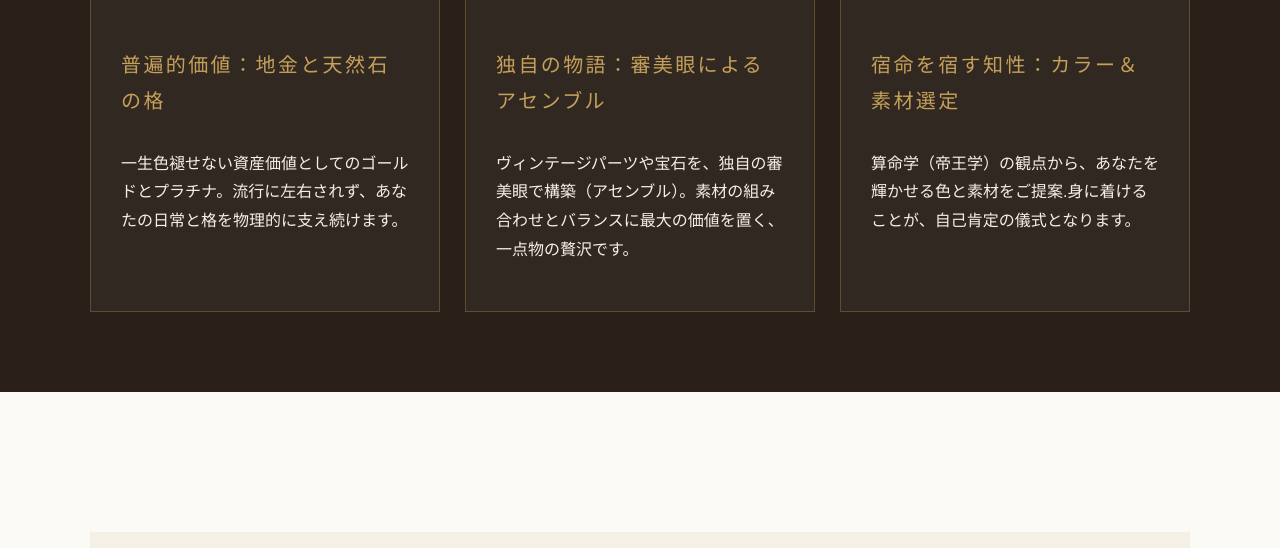
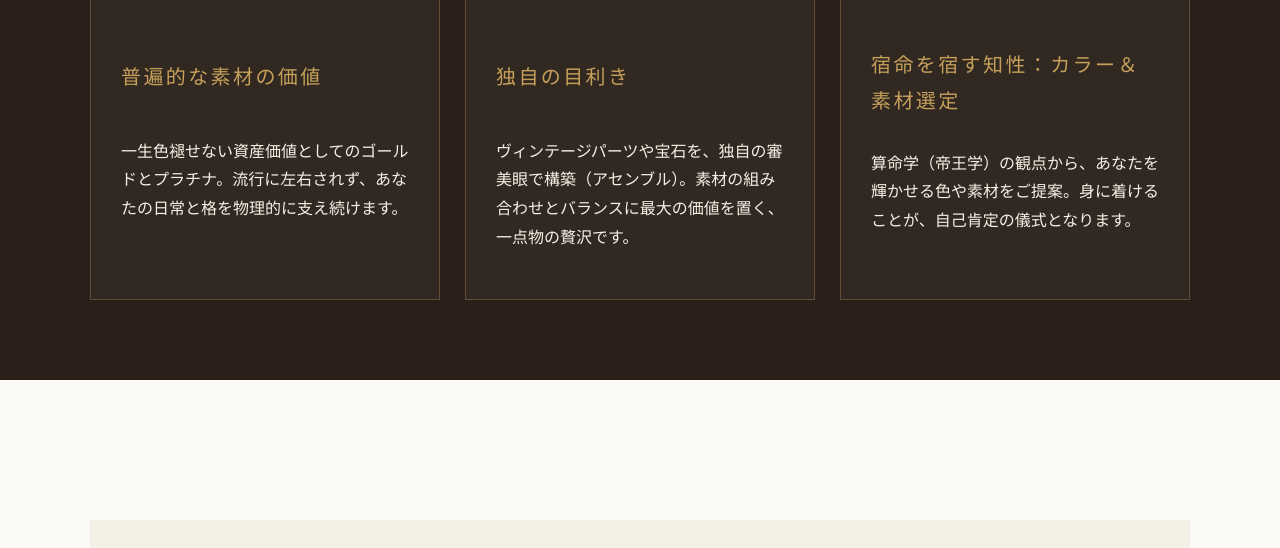
Before and after one commit to reinaririko-del/nocturnalarmor-lp, a plain HTML site: page index.html in a window 1280 px wide. Shown: the part 1836-2384 px from the top of the page. Drawn offline with Linux system fonts and the light colour scheme.

Commit message:
Update index.html

```diff
--- a/index.html
+++ b/index.html
@@ -209,14 +209,14 @@
                 <div class="card">
                     <img src="item1.png" alt="ペリドットと淡水パールのフラワーリング">
                     <div class="card-body">
-                        <h3>普遍的価値：地金と天然石の格</h3>
+                        <h3>普遍的な素材の価値</h3>
                         <p>一生色褪せない資産価値としてのゴールドとプラチナ。流行に左右されず、あなたの日常と格を物理的に支え続けます。</p>
                     </div>
                 </div>
                 <div class="card">
                     <img src="item2.png" alt="シトリンのオーバルクラスターリング">
                     <div class="card-body">
-                        <h3>独自の物語：審美眼によるアセンブル</h3>
+                        <h3>独自の目利き</h3>
                         <p>ヴィンテージパーツや宝石を、独自の審美眼で構築（アセンブル）。素材の組み合わせとバランスに最大の価値を置く、一点物の贅沢です。</p>
                     </div>
                 </div>
@@ -224,7 +224,7 @@
                     <img src="item3.png" alt="ブルージルコンのサンバーストリング">
                     <div class="card-body">
                         <h3>宿命を宿す知性：カラー＆素材選定</h3>
-                        <p>算命学（帝王学）の観点から、あなたを輝かせる色と素材をご提案.身に着けることが、自己肯定の儀式となります。</p>
+                        <p>算命学（帝王学）の観点から、あなたを輝かせる色や素材をご提案。身に着けることが、自己肯定の儀式となります。</p>
                     </div>
                 </div>
             </div>
@@ -270,7 +270,7 @@
             <div class="step-item">
                 <div class="step-num">03</div>
                 <h4><span>【製作開始】</span><span>オーダーの確定。</span></h4>
-                <p>ご提案に納得いただけた場合のみ確定。あなただけの特別なジュエリーへと形にする時間を、楽しみにお待ちください。</p>
+                <p>ご提案に納得いただけた場合のみ確定。ご提案に納得いただけた場合のみ確定。厳選した素材を、熟練の職人の手で、あなただけの一点へと丁寧に仕立ててまいります。楽しみにお待ちください。。</p>
                 <div class="payment-label">
                     <strong>【内金決済】</strong>
                     <span class="payment-note">銀行振込・各種カード対応<br>※分割払いは個別相談可</span>
```
